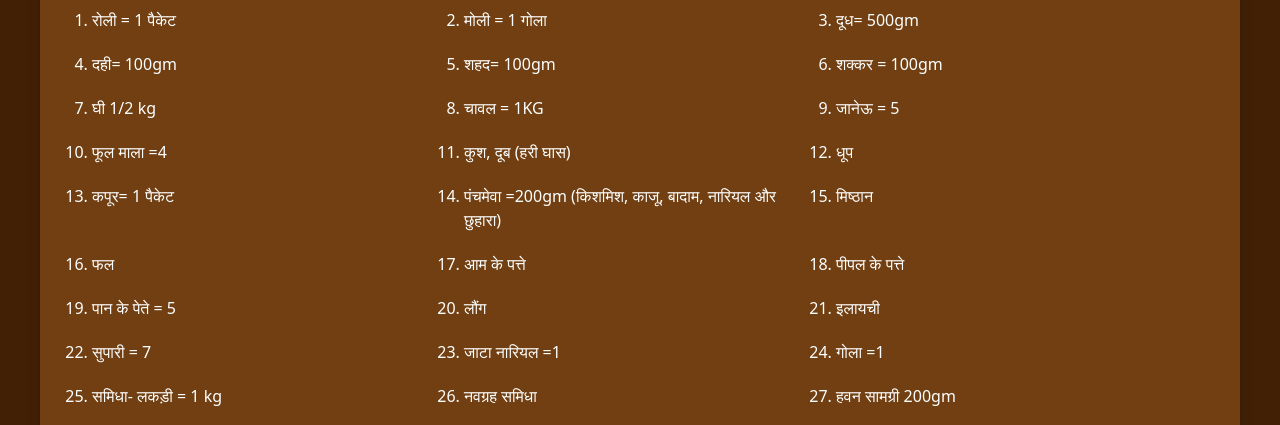
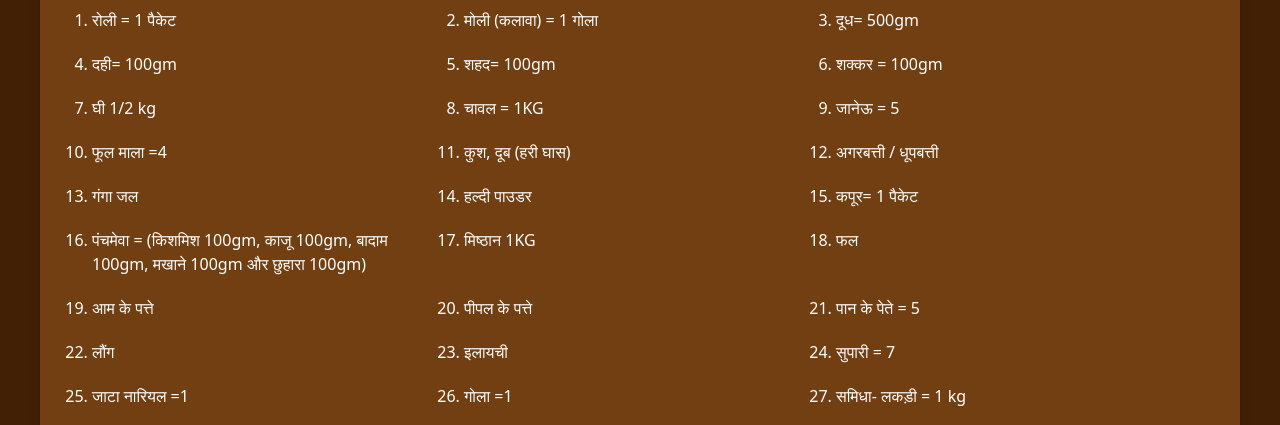
Before and after one commit to Kushal-Raj-Bhatt/onlinePanditji, a website: page src/naamkaran.html in a window 1280 px wide. Shown: the part 374-799 px from the top of the page. Drawn offline with nearby package versions, Linux system fonts and the light colour scheme.

Commit message:
UI changes

```diff
--- a/src/naamkaran.html
+++ b/src/naamkaran.html
@@ -68,7 +68,7 @@
                 <h2 class="text-2xl md:text-3xl text-white pt-3 text-left md:mb-3 mb-3">नामकरण सामग्री</h2>
                 <ul class="list-decimal grid md:grid-cols-3 gap-5 px-6">
                     <li>रोली = 1 पैकेट</li>
-                    <li>मोली = 1 गोला</li>
+                    <li>मोली (कलावा) = 1 गोला</li>
                     <li>दूध= 500gm</li>
                     <li>दही= 100gm</li>
                     <li>शहद= 100gm</li>
@@ -78,10 +78,12 @@
                     <li>जानेऊ = 5</li>
                     <li>फूल माला =4</li>
                     <li>कुश, दूब (हरी घास)</li>
-                    <li>धूप </li>
+                    <li>अगरबत्ती / धूपबत्ती</li>
+                    <li>गंगा जल</li>
+                    <li>हल्दी पाउडर</li>
                     <li>कपूर= 1 पैकेट</li>
-                    <li>पंचमेवा =200gm (किशमिश, काजू, बादाम, नारियल और छुहारा) </li>
-                    <li>मिष्ठान </li>
+                    <li>पंचमेवा = (किशमिश 100gm, काजू 100gm, बादाम 100gm, मखाने 100gm और छुहारा 100gm) </li>
+                    <li>मिष्ठान 1KG</li>
                     <li>फल</li>
                     <li>आम के पत्ते</li>
                     <li>पीपल के पत्ते</li>
```
